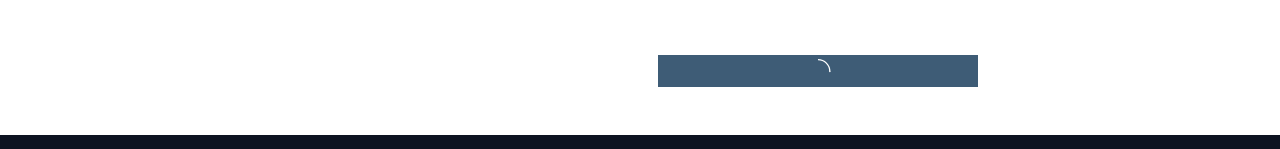
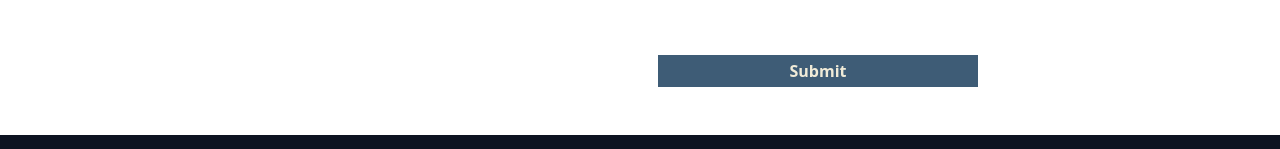
Before and after one commit to Adityachatur/Bloggingweb, a React (Create React App) app: page /Contact in a window 1280 px wide. Shown: the part 847-996 px from the top of the page. Built offline with nearby package versions, Linux system fonts and the light colour scheme.

Commit message:
Contact change

```diff
--- a/src/Components/Pages/Contact.js
+++ b/src/Components/Pages/Contact.js
@@ -5,7 +5,7 @@
 import Headingpage from './Headingpage'
 const Contact = () => {
 
-    const[loading , setloading]=useState(true);
+    const[loading , setloading]=useState(false);
     const [form, setform] = useState({
         name: '',
         email: '',
```
